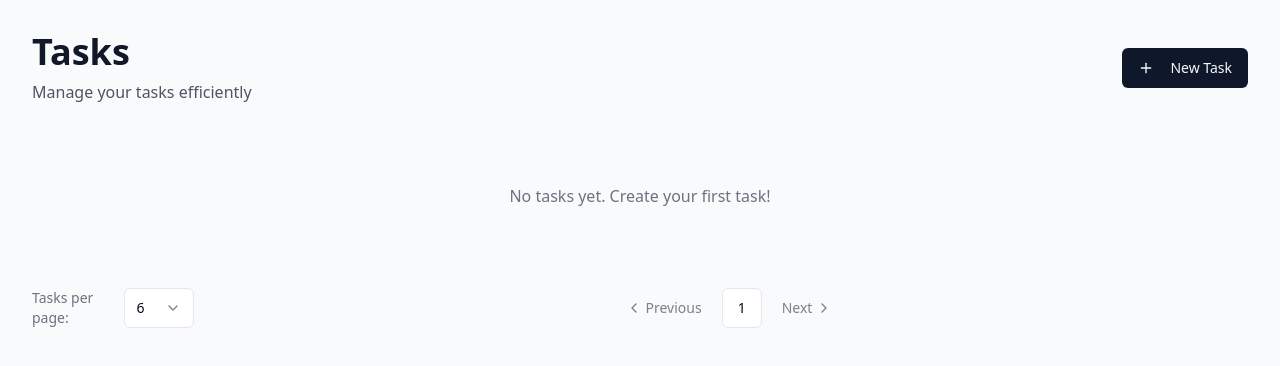
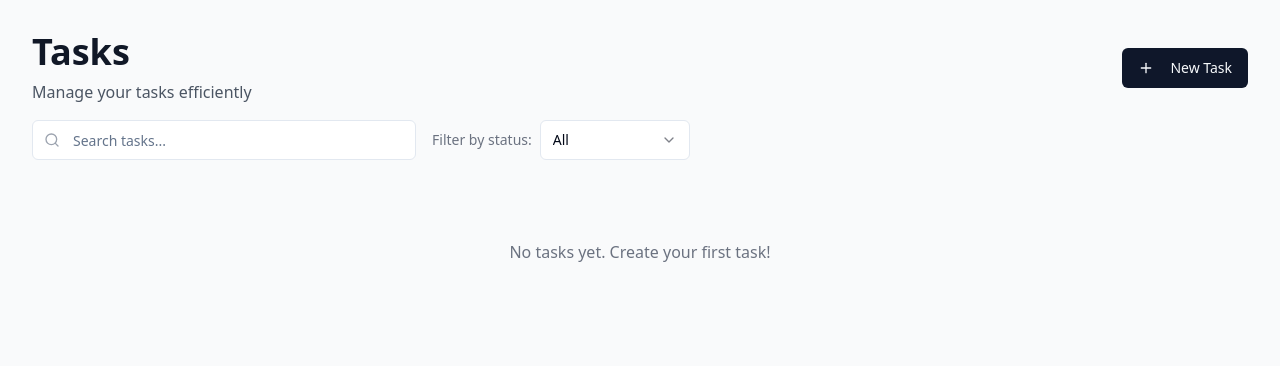
Before and after one commit to itsmebettscy/task-management-application-97, a React (Vite) app: page / in a window 1280 px wide. Shown: the top 366 px of the page. Built offline with nearby package versions, Linux system fonts and the light colour scheme.

Commit message:
Implement task pagination and filtering
Adds pagination to the task list and implements search and filter functionality.

```diff
--- /dev/null
+++ b/src/components/TaskFilter.tsx
@@ -0,0 +1,28 @@
+
+import { Select, SelectContent, SelectItem, SelectTrigger, SelectValue } from "@/components/ui/select";
+import { useTask } from "@/contexts/TaskContext";
+
+export function TaskFilter() {
+  const { filter } = useTask();
+  const { statusFilter, setStatusFilter } = filter;
+
+  return (
+    <div className="flex items-center gap-2">
+      <span className="text-sm text-gray-500 whitespace-nowrap">Filter by status:</span>
+      <Select
+        value={statusFilter}
+        onValueChange={setStatusFilter}
+      >
+        <SelectTrigger className="w-[150px]">
+          <SelectValue placeholder="Select status" />
+        </SelectTrigger>
+        <SelectContent>
+          <SelectItem value="all">All</SelectItem>
+          <SelectItem value="todo">To Do</SelectItem>
+          <SelectItem value="in-progress">In Progress</SelectItem>
+          <SelectItem value="completed">Completed</SelectItem>
+        </SelectContent>
+      </Select>
+    </div>
+  );
+}
--- a/src/components/TaskForm.tsx
+++ b/src/components/TaskForm.tsx
@@ -46,7 +46,13 @@ export function TaskForm({ initialData, onSubmit, mode = "create" }: TaskFormPro
         description: "Your task has been updated successfully.",
       });
     } else {
-      addTask(data);
+      // Ensure all required fields are present before calling addTask
+      const taskData: Omit<Task, "id" | "createdAt"> = {
+        title: data.title,
+        description: data.description,
+        status: data.status
+      };
+      addTask(taskData);
       toast({
         title: "Task created",
         description: "Your new task has been created successfully.",
--- a/src/components/TaskPagination.tsx
+++ b/src/components/TaskPagination.tsx
@@ -12,8 +12,13 @@ import {
 import { Select, SelectContent, SelectItem, SelectTrigger, SelectValue } from '@/components/ui/select';
 
 export function TaskPagination() {
-  const { pagination } = useTask();
+  const { pagination, filteredTasks } = useTask();
   const { currentPage, totalPages, pageSize, setCurrentPage, setPageSize } = pagination;
+
+  // If there are no tasks, don't show pagination
+  if (filteredTasks.length === 0) {
+    return null;
+  }
 
   // Create array of page numbers
   const pageNumbers = Array.from({ length: totalPages }, (_, i) => i + 1);
@@ -44,12 +49,16 @@ export function TaskPagination() {
         </Select>
       </div>
 
+      <div className="text-sm text-gray-500">
+        Showing {filteredTasks.length > 0 ? (currentPage - 1) * pageSize + 1 : 0} to {Math.min(currentPage * pageSize, filteredTasks.length)} of {filteredTasks.length} tasks
+      </div>
+
       <Pagination>
         <PaginationContent>
           <PaginationItem>
             <PaginationPrevious
               onClick={() => handlePageChange(currentPage - 1)}
-              className={currentPage === 1 ? "pointer-events-none opacity-50" : ""}
+              className={currentPage === 1 ? "pointer-events-none opacity-50" : "cursor-pointer"}
             />
           </PaginationItem>
 
@@ -58,6 +67,7 @@ export function TaskPagination() {
               <PaginationLink
                 isActive={currentPage === page}
                 onClick={() => handlePageChange(page)}
+                className="cursor-pointer"
               >
                 {page}
               </PaginationLink>
@@ -67,7 +77,7 @@ export function TaskPagination() {
           <PaginationItem>
             <PaginationNext
               onClick={() => handlePageChange(currentPage + 1)}
-              className={currentPage === totalPages ? "pointer-events-none opacity-50" : ""}
+              className={currentPage === totalPages ? "pointer-events-none opacity-50" : "cursor-pointer"}
             />
           </PaginationItem>
         </PaginationContent>
--- /dev/null
+++ b/src/components/TaskSearch.tsx
@@ -0,0 +1,21 @@
+
+import { Input } from "@/components/ui/input";
+import { useTask } from "@/contexts/TaskContext";
+import { Search } from "lucide-react";
+
+export function TaskSearch() {
+  const { search } = useTask();
+  const { searchTerm, setSearchTerm } = search;
+
+  return (
+    <div className="relative w-full max-w-sm">
+      <Search className="absolute left-3 top-1/2 h-4 w-4 -translate-y-1/2 text-gray-400" />
+      <Input
+        placeholder="Search tasks..."
+        value={searchTerm}
+        onChange={(e) => setSearchTerm(e.target.value)}
+        className="pl-10"
+      />
+    </div>
+  );
+}
--- a/src/contexts/TaskContext.tsx
+++ b/src/contexts/TaskContext.tsx
@@ -5,6 +5,7 @@ import { Task, TaskStatus } from "@/types/task";
 interface TaskContextType {
   tasks: Task[];
   paginatedTasks: Task[];
+  filteredTasks: Task[];
   addTask: (task: Omit<Task, "id" | "createdAt">) => void;
   updateTask: (id: string, updates: Partial<Task>) => void;
   deleteTask: (id: string) => void;
@@ -16,6 +17,14 @@ interface TaskContextType {
     setCurrentPage: (page: number) => void;
     setPageSize: (size: number) => void;
   };
+  search: {
+    searchTerm: string;
+    setSearchTerm: (term: string) => void;
+  };
+  filter: {
+    statusFilter: string;
+    setStatusFilter: (status: string) => void;
+  };
 }
 
 const TaskContext = createContext<TaskContextType | undefined>(undefined);
@@ -26,23 +35,37 @@ export function TaskProvider({ children }: { children: React.ReactNode }) {
     return savedTasks ? JSON.parse(savedTasks) : [];
   });
 
+  // Search and filter state
+  const [searchTerm, setSearchTerm] = useState("");
+  const [statusFilter, setStatusFilter] = useState("all");
+
   // Pagination state
   const [currentPage, setCurrentPage] = useState(1);
   const [pageSize, setPageSize] = useState(6); // Default to 6 tasks per page
 
-  // Calculate paginated tasks
+  // Apply filters to get filtered tasks
+  const filteredTasks = React.useMemo(() => {
+    return tasks.filter((task) => {
+      const matchesSearch = task.title.toLowerCase().includes(searchTerm.toLowerCase()) ||
+                           task.description.toLowerCase().includes(searchTerm.toLowerCase());
+      const matchesStatus = statusFilter === "all" || task.status === statusFilter;
+      return matchesSearch && matchesStatus;
+    });
+  }, [tasks, searchTerm, statusFilter]);
+
+  // Calculate paginated tasks from filtered tasks
   const paginatedTasks = React.useMemo(() => {
     const startIndex = (currentPage - 1) * pageSize;
     const endIndex = startIndex + pageSize;
-    return tasks.slice(startIndex, endIndex);
-  }, [tasks, currentPage, pageSize]);
+    return filteredTasks.slice(startIndex, endIndex);
+  }, [filteredTasks, currentPage, pageSize]);
 
-  // Calculate total pages
+  // Calculate total pages based on filtered tasks
   const totalPages = React.useMemo(() => {
-    return Math.ceil(tasks.length / pageSize) || 1; // Ensure at least 1 page
-  }, [tasks.length, pageSize]);
+    return Math.ceil(filteredTasks.length / pageSize) || 1; // Ensure at least 1 page
+  }, [filteredTasks.length, pageSize]);
 
-  // Ensure currentPage is valid when tasks or pageSize changes
+  // Ensure currentPage is valid when filtered tasks or pageSize changes
   useEffect(() => {
     if (currentPage > totalPages) {
       setCurrentPage(totalPages);
@@ -81,6 +104,7 @@ export function TaskProvider({ children }: { children: React.ReactNode }) {
       value={{
         tasks,
         paginatedTasks,
+        filteredTasks,
         addTask,
         updateTask,
         deleteTask,
@@ -91,6 +115,14 @@ export function TaskProvider({ children }: { children: React.ReactNode }) {
           pageSize,
           setCurrentPage,
           setPageSize,
+        },
+        search: {
+          searchTerm,
+          setSearchTerm,
+        },
+        filter: {
+          statusFilter,
+          setStatusFilter,
         }
       }}
     >
--- a/src/pages/Index.tsx
+++ b/src/pages/Index.tsx
@@ -7,15 +7,18 @@ import { TaskForm } from "@/components/TaskForm";
 import { TaskCard } from "@/components/TaskCard";
 import { TaskProvider, useTask } from "@/contexts/TaskContext";
 import { TaskPagination } from "@/components/TaskPagination";
+import { TaskSearch } from "@/components/TaskSearch";
+import { TaskFilter } from "@/components/TaskFilter";
 
 function TaskList() {
-  const { paginatedTasks } = useTask();
+  const { paginatedTasks, filteredTasks } = useTask();
   const [isCreateOpen, setIsCreateOpen] = useState(false);
 
   return (
     <div className="min-h-screen bg-gray-50">
       <div className="container py-8">
-        <div className="flex items-center justify-between mb-8">
+        <div className="flex flex-col gap-4 mb-8">
+          <div className="flex flex-col sm:flex-row items-start sm:items-center justify-between gap-4">
             <div>
               <h1 className="text-4xl font-bold text-gray-900">Tasks</h1>
               <p className="text-gray-600 mt-2">Manage your tasks efficiently</p>
@@ -35,13 +38,23 @@ function TaskList() {
             </Dialog>
           </div>
 
+          <div className="flex flex-col sm:flex-row items-start sm:items-center gap-4">
+            <TaskSearch />
+            <TaskFilter />
+          </div>
+        </div>
+
         <div className="grid gap-6 md:grid-cols-2 lg:grid-cols-3">
           {paginatedTasks.map((task) => (
             <TaskCard key={task.id} task={task} />
           ))}
           {paginatedTasks.length === 0 && (
             <div className="col-span-full text-center py-12">
+              {filteredTasks.length === 0 ? (
                 <p className="text-gray-500">No tasks yet. Create your first task!</p>
+              ) : (
+                <p className="text-gray-500">No tasks match your search or filter criteria.</p>
+              )}
             </div>
           )}
         </div>
```
Lines whose indentation alone changed are shown as unchanged.
